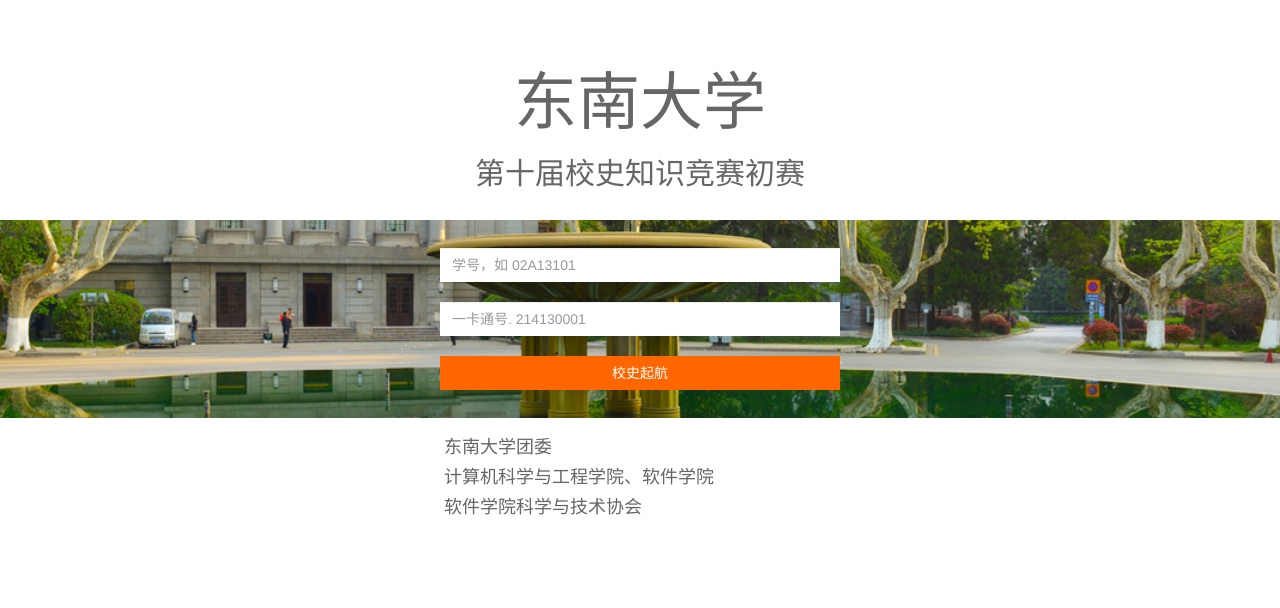
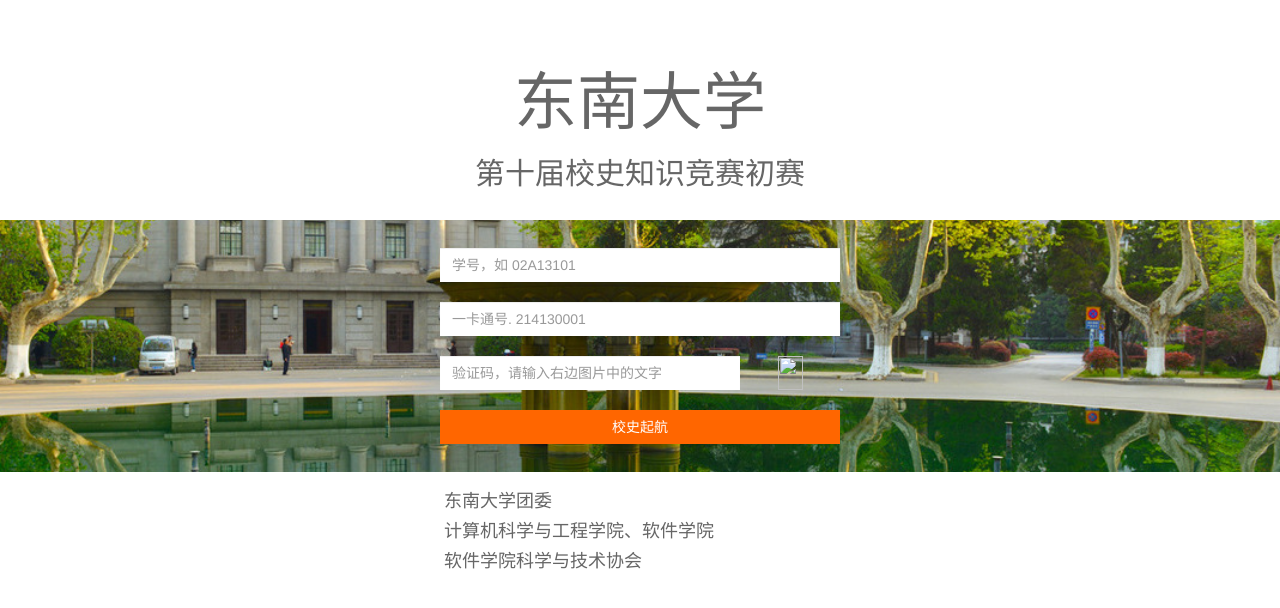
Before and after one commit to huozhi/seu-history, a Django app: template templates/index.html in a window 1280 px wide. Shown: the top 608 px of the page. Run offline with Django 3.2, Linux system fonts and the light colour scheme; the template is opened without the code that fills it: most values are stand-ins (such as "Sample title", 1, 10 or a date in 2020); parts of the project's set-up code (start-up, migrations or seed data) failed here and were passed over; some libraries are stand-ins or nearby versions.

Commit message:
add captcha, add 403, 404 page

```diff
--- a/apps/authen/views.py
+++ b/apps/authen/views.py
@@ -3,8 +3,9 @@
 from django.views.generic import View
 from django.http import JsonResponse
 from django.core.context_processors import csrf
-
 from django.contrib import auth
+from captcha.models import CaptchaStore
+from captcha.helpers import captcha_image_url
 
 
 # Create your views here.
@@ -12,6 +13,8 @@
     def get(self, request):
         context = {}
         context.update(csrf(request))
+        context['captcha_key'] = CaptchaStore.generate_key()
+        context['captcha_url'] = captcha_image_url(context['captcha_key'])
         return render(request, 'index.html', context)
 
     def post(self, request):
--- a/history/settings.py
+++ b/history/settings.py
@@ -40,6 +40,7 @@
     'django.contrib.sessions',
     'django.contrib.messages',
     'django.contrib.staticfiles',
+    'captcha',
     'apps.authen',
     'apps.problem'
 
--- a/history/urls.py
+++ b/history/urls.py
@@ -10,6 +10,7 @@
 urlpatterns = patterns('',
     url(r'^favicon\.ico$', RedirectView.as_view(url='/static/favicon.ico')),
     url(r'^$', Authenticate.as_view()),
+    url(r'^captcha/', include('captcha.urls')),
     url(r'^statement/$', login_required(TemplateView.as_view(template_name="statement.html"))),
     url(r'^problems/$', Quiz.as_view()),
     url(r'^achieve/$', Result.as_view()),
--- a/static/css/login.css
+++ b/static/css/login.css
@@ -40,3 +40,18 @@
 #footer {
   width: 28em;
 }
+.captcha-input {
+  display: table;
+  width: 100%;
+}
+.captcha-input > input {
+  display: table-cell;
+  width: 75%;
+  float: left;
+}
+.captcha-input > img {
+  display: table-cell;
+  width: 25%;
+  height: 34px;
+  float: right;
+}
--- a/templates/index.html
+++ b/templates/index.html
@@ -16,8 +16,15 @@
 
     <div class="bg-shadow">
       <div id="loginForm">
-        <input id="studentId" maxlength="12" type="text" class="form-control" placeholder="学号，如 02A13101" aria-describedby="basic-addon2"><br>
-        <input id="icCard" maxlength="12" required type="text" class="form-control" placeholder="一卡通号. 214130001" aria-describedby="basic-addon1"><br>
+        <input id="studentId" maxlength="12" type="text" class="form-control" placeholder="学号，如 02A13101" aria-describedby="basic-addon"><br>
+        <input id="icCard" maxlength="12" required type="text" class="form-control" placeholder="一卡通号. 214130001" aria-describedby="basic-addon"><br>
+          <!-- <input type="text" class="form-control" placeholder="Recipient's username" aria-describedby="basic-addon2"> -->
+          <!-- <span class="input-group-addon" id="basic-addon2">@example.com</span> -->
+        <div class="captcha-input">
+          <input id="captcha" maxlength="6" required type="text" class="form-control" placeholder="验证码，请输入右边图片中的文字" aria-describedby="basic-addon">
+          <img class="img-responsive" src="{{ captcha_url }}">
+        </div>
+        <br>
         <div class="sr-only">
           <input class="sr-only" type="hidden" name="csrfmiddlewaretoken" value="{{ csrf_token }}">
         </div>
```
Also changed, not shown: templates/403.html (added, +8 -0 lines), templates/404.html (added, +8 -0 lines), db.sqlite3 (deleted), 1 other file.
